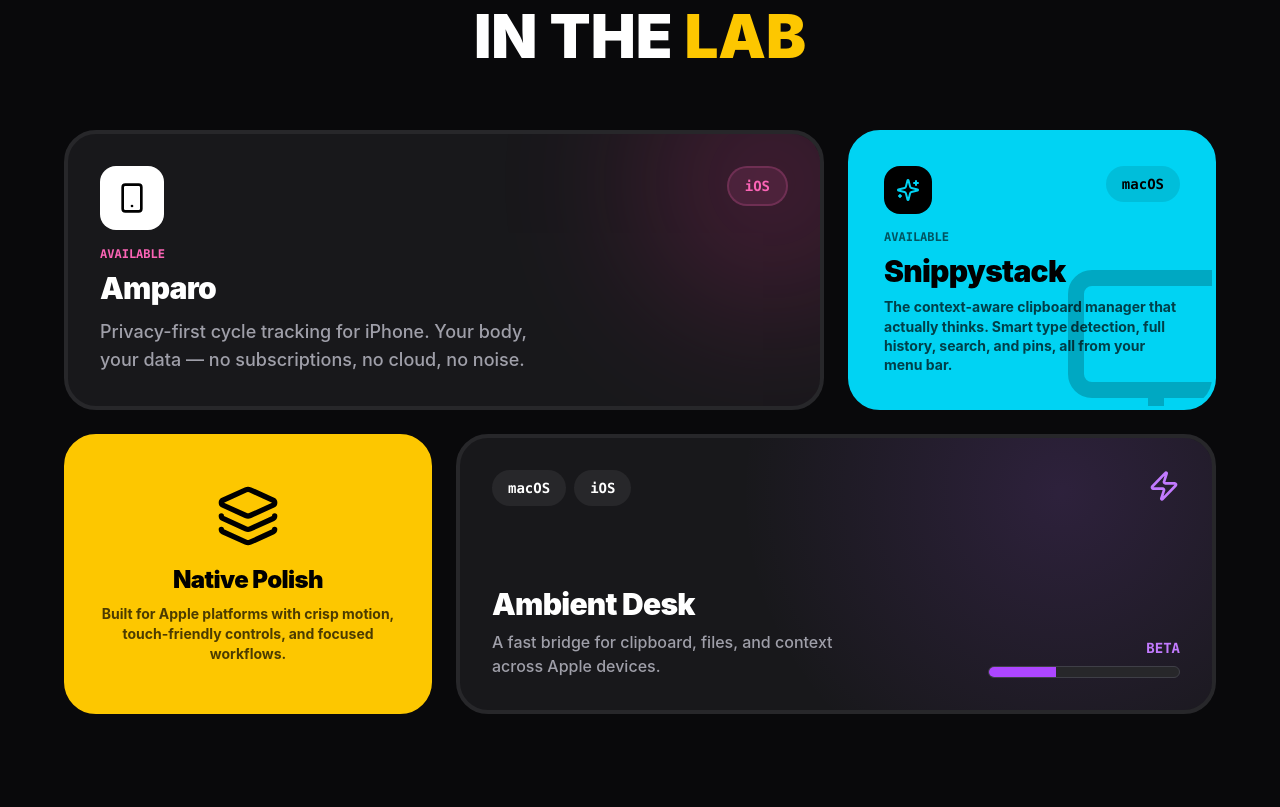
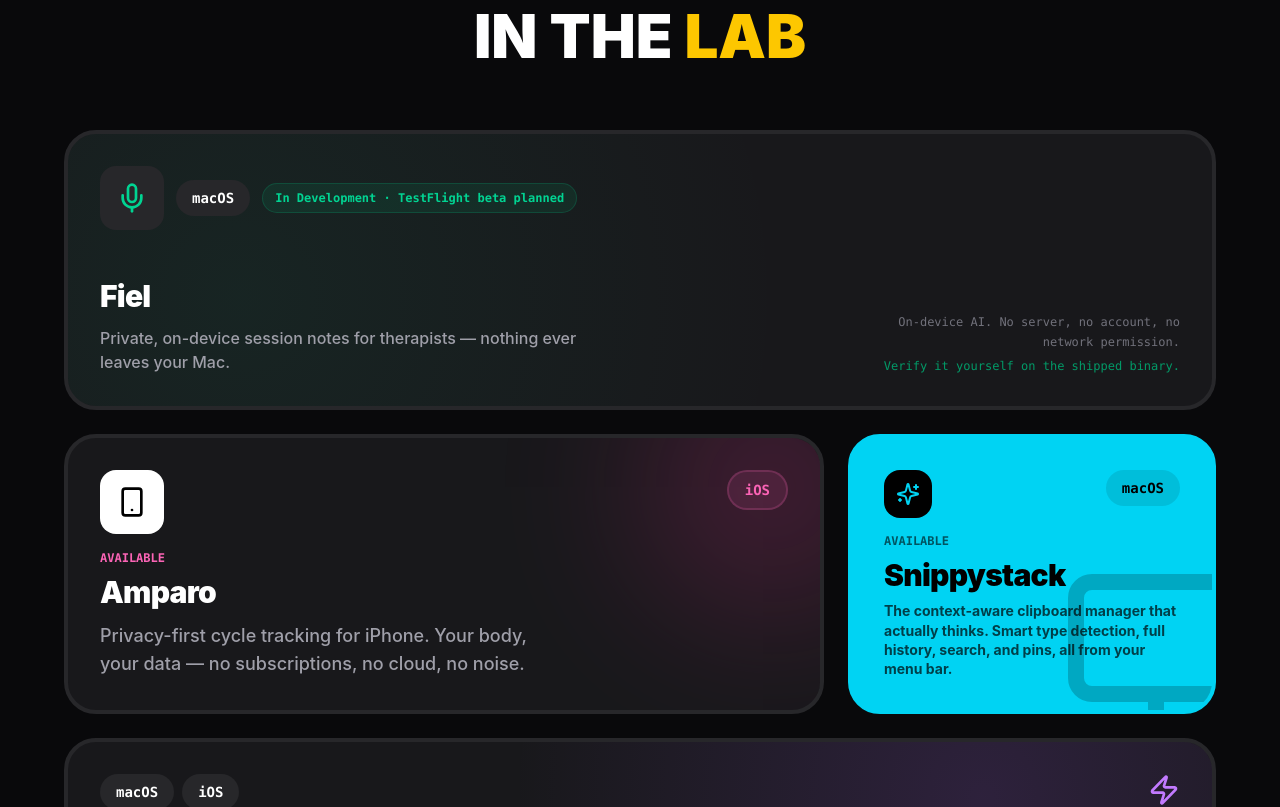
Before and after one commit to retraclabs/retraclabs.github.io, a React (Vite) app: page / in a window 1280 px wide. Shown: the part 1800-2607 px from the top of the page. Built offline with nearby package versions, Linux system fonts and the light colour scheme.

Commit message:
Addition of Fiel, an app in development, to the RL site.

```diff
--- a/src/app/components/LabSection.tsx
+++ b/src/app/components/LabSection.tsx
@@ -1,9 +1,9 @@
 import React from 'react';
 import { motion } from 'motion/react';
-import { Layers, Sparkles, ArrowRight } from 'lucide-react';
+import { Sparkles, ArrowRight } from 'lucide-react';
 import { projects } from '../data/projects';
 
-const [amparo, snippystack, nexus] = projects;
+const [amparo, snippystack, fiel, nexus] = projects;
 
 export const LabSection = () => {
   const openProject = (slug: string) => {
@@ -12,6 +12,7 @@
 
   const AmparoIcon = amparo.icon;
   const SnippystackIcon = snippystack.icon;
+  const FielIcon = fiel.icon;
   const NexusIcon = nexus.icon;
 
   return (
@@ -74,6 +75,48 @@
         </motion.div>
 
         <div id="lab-grid" className="grid grid-cols-1 md:grid-cols-4 lg:grid-cols-6 gap-5 sm:gap-6 auto-rows-[300px] sm:auto-rows-[280px] scroll-mt-8">
+          <motion.button
+            type="button"
+            onClick={() => openProject('fiel')}
+            initial={{ opacity: 0, y: 40 }}
+            style={{ boxShadow: '0px 0px 0px 0px rgba(16,185,129,0)' }}
+            whileInView={{ opacity: 1, y: 0 }}
+            viewport={{ once: true }}
+            whileHover={{ y: -8, boxShadow: '12px 12px 0px 0px rgba(16,185,129,1)' }}
+            transition={{ type: 'spring', bounce: 0.4 }}
+            className="col-span-1 md:col-span-4 lg:col-span-6 bg-zinc-900 border-4 border-zinc-800 rounded-[1.5rem] sm:rounded-[2rem] p-6 sm:p-8 relative overflow-hidden group hover:border-emerald-500 transition-colors text-left md:cursor-none"
+          >
+            <div className="absolute inset-0 bg-[radial-gradient(circle_at_15%_60%,rgba(16,185,129,0.08),transparent_55%)]" />
+
+            <div className="relative z-10 h-full flex flex-col sm:flex-row justify-between gap-6">
+              <div className="flex flex-col justify-between gap-4">
+                <div className="flex flex-wrap items-center gap-3">
+                  <div className="p-4 rounded-2xl bg-zinc-800 text-emerald-400">
+                    <FielIcon className="w-8 h-8" />
+                  </div>
+                  <span className="px-4 py-2 rounded-full bg-zinc-800 text-white font-mono font-bold text-sm">
+                    {fiel.platform}
+                  </span>
+                  <span className="px-3 py-1.5 rounded-full bg-emerald-500/10 text-emerald-400 font-mono font-bold text-xs border border-emerald-500/20">
+                    In Development · TestFlight beta planned
+                  </span>
+                </div>
+                <div>
+                  <h3 className="text-3xl font-black text-white mb-3 tracking-tight">{fiel.name}</h3>
+                  <p className="text-zinc-400 font-medium max-w-lg">{fiel.summary}</p>
+                </div>
+              </div>
+              <div className="flex flex-col justify-end sm:items-end shrink-0 gap-1.5">
+                <p className="text-zinc-500 font-mono text-xs sm:text-right leading-relaxed max-w-xs">
+                  On-device AI. No server, no account, no network permission.
+                </p>
+                <p className="text-emerald-600 font-mono text-xs sm:text-right">
+                  Verify it yourself on the shipped binary.
+                </p>
+              </div>
+            </div>
+          </motion.button>
+
           <motion.button
             type="button"
             onClick={() => openProject('amparo')}
@@ -142,34 +185,16 @@
             </div>
           </motion.button>
 
-          <motion.div
-            initial={{ opacity: 0, y: 40 }}
-            style={{ boxShadow: '0px 0px 0px 0px rgba(250,204,21,0)' }}
-            whileInView={{ opacity: 1, y: 0 }}
-            viewport={{ once: true }}
-            whileHover={{ y: -8, boxShadow: '12px 12px 0px 0px rgba(250,204,21,1)' }}
-            transition={{ type: 'spring', bounce: 0.4, delay: 0.2 }}
-            className="col-span-1 md:col-span-2 lg:col-span-2 bg-yellow-400 border-4 border-yellow-400 rounded-[1.5rem] sm:rounded-[2rem] p-6 sm:p-8 relative overflow-hidden group hover:border-white transition-colors md:cursor-none"
-          >
-            <div className="relative z-10 h-full flex flex-col justify-center items-center text-center">
-              <Layers className="w-16 h-16 text-black mb-4 group-hover:rotate-12 transition-transform" />
-              <h3 className="text-2xl font-black text-black mb-2 tracking-tight">Native Polish</h3>
-              <p className="text-black/70 font-bold text-sm">
-                Built for Apple platforms with crisp motion, touch-friendly controls, and focused workflows.
-              </p>
-            </div>
-          </motion.div>
-
           <motion.button
             type="button"
-            onClick={() => openProject('nexus')}
+            onClick={() => openProject('ambient-desk')}
             initial={{ opacity: 0, y: 40 }}
             style={{ boxShadow: '0px 0px 0px 0px rgba(168,85,247,0)' }}
             whileInView={{ opacity: 1, y: 0 }}
             viewport={{ once: true }}
             whileHover={{ y: -8, boxShadow: '12px 12px 0px 0px rgba(168,85,247,1)' }}
-            transition={{ type: 'spring', bounce: 0.4, delay: 0.3 }}
-            className="col-span-1 md:col-span-2 lg:col-span-4 bg-zinc-900 border-4 border-zinc-800 rounded-[1.5rem] sm:rounded-[2rem] p-6 sm:p-8 relative overflow-hidden group hover:border-purple-500 transition-colors text-left md:cursor-none"
+            transition={{ type: 'spring', bounce: 0.4, delay: 0.2 }}
+            className="col-span-1 md:col-span-4 lg:col-span-6 bg-zinc-900 border-4 border-zinc-800 rounded-[1.5rem] sm:rounded-[2rem] p-6 sm:p-8 relative overflow-hidden group hover:border-purple-500 transition-colors text-left md:cursor-none"
           >
             <div className="absolute left-0 top-0 w-full h-full bg-[radial-gradient(circle_at_80%_20%,rgba(168,85,247,0.15),transparent_50%)]" />
 
--- a/src/app/components/PrivacyPolicy.tsx
+++ b/src/app/components/PrivacyPolicy.tsx
@@ -26,7 +26,7 @@
                     </h1>
 
                     <p className="text-zinc-500 font-mono font-bold mb-10">
-                        Last updated: May 18, 2026
+                        Last updated: May 19, 2026
                     </p>
 
                     <div className="space-y-10 text-zinc-300 font-medium leading-relaxed">
@@ -51,6 +51,24 @@
                                 We only use this information to provide the features of the app.
                                 Information entered into Retrac Labs apps stays on your device unless
                                 you explicitly choose to share it.
+                            </p>
+                        </section>
+
+                        <section>
+                            <h2 className="text-2xl font-black text-white mb-3">
+                                Fiel
+                            </h2>
+                            <p>
+                                Fiel is an on-device clinical scribe for macOS, currently in
+                                development. It records a session (with clinician consent),
+                                transcribes it using on-device AI, and drafts a progress note
+                                in the clinician's own template — entirely on their Mac.
+                                Fiel ships without any network entitlement, which means it
+                                cannot transmit data to Retrac Labs or any third party — not
+                                audio, not transcripts, not notes, not anything. There is no
+                                server, no account, and no analytics. Clinicians can verify
+                                this independently on the shipped binary
+                                (<code>codesign -d --entitlements</code>).
                             </p>
                         </section>
 
--- a/src/app/components/ProjectDetail.tsx
+++ b/src/app/components/ProjectDetail.tsx
@@ -15,7 +15,9 @@
       ? 'bg-pink-500'
       : project.accent === 'cyan'
         ? 'bg-cyan-500'
-        : 'bg-purple-500';
+        : project.accent === 'emerald'
+          ? 'bg-emerald-500'
+          : 'bg-purple-500';
 
   return (
     <main className="relative z-10 px-4 sm:px-6 pt-32 sm:pt-36 pb-20 min-h-screen">
--- a/src/app/data/projects.ts
+++ b/src/app/data/projects.ts
@@ -1,4 +1,4 @@
-import { Monitor, Smartphone, Zap, type LucideIcon } from 'lucide-react';
+import { Mic, Monitor, Smartphone, Zap, type LucideIcon } from 'lucide-react';
 
 export type Project = {
   slug: string;
@@ -85,6 +85,37 @@
     appStoreUrl: 'https://apps.apple.com/us/app/snippystack/id6765705718?mt=12',
   },
   {
+    slug: 'fiel',
+    name: 'Fiel',
+    platform: 'macOS',
+    status: 'In Development',
+    accent: 'emerald',
+    accentText: 'text-emerald-400',
+    icon: Mic,
+    summary: 'Private, on-device session notes for therapists — nothing ever leaves your Mac.',
+    description:
+      'Fiel records a therapy session (with consent), transcribes it, and drafts a progress note ' +
+      'in the clinician\'s own template — using on-device AI, entirely on their Mac. ' +
+      'There is no server, no account, and no analytics.\n\n' +
+      'The privacy claim is not a policy promise. It is an architectural fact: Fiel ships without ' +
+      'any network entitlement, which means it cannot transmit data. You can verify this yourself ' +
+      'on the shipped binary (`codesign -d --entitlements`). There is no server to breach because ' +
+      'there is no server.\n\n' +
+      'Every note is a visible draft you review, edit, and sign. Every drafted sentence is linked ' +
+      'to the transcript span that supports it — so you always know where it came from. ' +
+      'Fiel structures what was said; you author the note.',
+    highlights: [
+      'On-device transcription and note drafting — no server, no account, no network permission',
+      'Grounded notes: every sentence cites the transcript; you review and sign every word',
+      'Built for EMDR and therapy documentation workflows',
+    ],
+    nextSteps: [
+      'TestFlight beta with a small group of EMDR clinicians',
+      'Refine note templates and transcript-to-note citation linking',
+      'Validate the full session-to-signed-note workflow in real clinical use',
+    ],
+  },
+  {
     slug: 'ambient-desk',
     name: 'Ambient Desk',
     platform: 'macOS',
```
